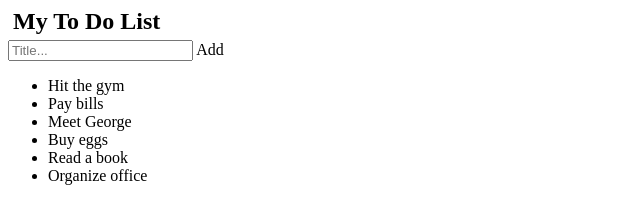
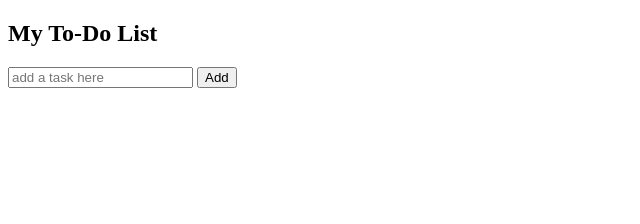
Before and after one commit to AnushkaDutta1/COB-Web-Development, a plain HTML site: page index.html in a window 1280 px wide. Shown: the whole page, without its empty margins (0-640 px from the left). Drawn offline with Linux system fonts and the light colour scheme.

Commit message:
Update index.html

```diff
--- a/index.html
+++ b/index.html
@@ -1,27 +1,25 @@
 <!DOCTYPE html>
-<html>
+<html lang="en">
 <head>
-    <meta name="viewport" content="width=device-width, initial-scale=1">
-    <title>ToDo list app</title>
-    <link rel="stylesheet" href="CSS.css">
+    <meta charset="UTF-8">
+    <meta name="viewport" content="width=device-width, initial-scale=1.0">
+    <title>ToDo list</title>
+    <link rel="stylesheet" href="style.css">
+    <link rel="stylesheet" href="https://cdnjs.cloudflare.com/ajax/libs/font-awesome/6.4.2/css/all.min.css" crossorigin="anonymous">
 </head>
 <body>
 
-    <script src="JavaScript.js"></script>
-    <div id="myDIV" class="header">
-        <h2 style="margin:5px">My To Do List</h2>
-        <input type="text" id="myInput" placeholder="Title...">
-        <span onclick="newElement()" class="addBtn">Add</span>
+    <div class="content">
+        <h2>My To-Do List</h2>
+        <div id="inputfield">
+            <input type="text" id="task" placeholder="add a task here">
+            <button id="addTask">Add</button>
+        </div>
+            <ul id="taskList"></ul>
     </div>
 
-    <ul id="myUL">
-        <li>Hit the gym</li>
-        <li class="checked">Pay bills</li>
-        <li>Meet George</li>
-        <li>Buy eggs</li>
-        <li>Read a book</li>
-        <li>Organize office</li>
-    </ul>
+    <script src="script.js"></script>
+
 
 </body>
 </html>
```
